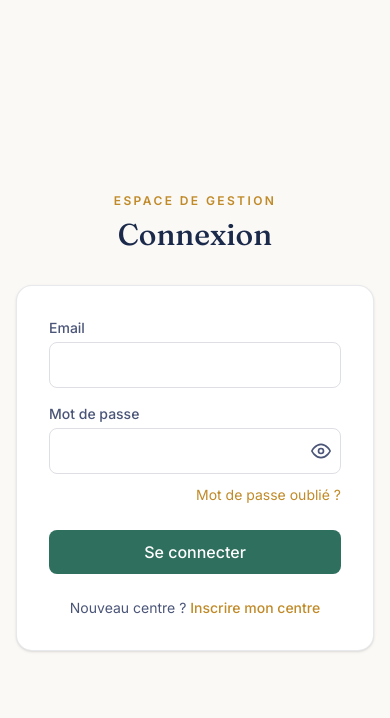
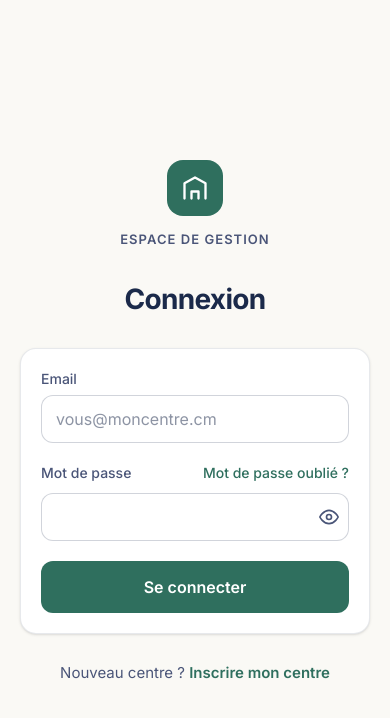
Before and after one commit to gestioncandidatob-2025/objectif-canada, a Next.js app in the folder frontend/: page /login in a window 390 px wide. Shown: the top 718 px of the page. Built offline with nearby package versions, Linux system fonts and the light colour scheme.

Commit message:
Nouveau menu, téléphone, FR/EN : nouvelle page Connexion

```diff
--- a/frontend/app/login/page.tsx
+++ b/frontend/app/login/page.tsx
@@ -4,6 +4,27 @@ import { useState } from "react";
 import { useRouter } from "next/navigation";
 import Link from "next/link";
 import ChampMotDePasse from "../components/ChampMotDePasse";
+
+// Icône « maison » de l'Espace de gestion (nom neutre : on ne sait pas
+// encore de quel centre il s'agit avant la connexion)
+function IconeEspace({ taille }: { taille: number }) {
+  return (
+    <svg
+      width={taille}
+      height={taille}
+      viewBox="0 0 24 24"
+      fill="none"
+      stroke="currentColor"
+      strokeWidth="2"
+      strokeLinecap="round"
+      strokeLinejoin="round"
+      aria-hidden="true"
+    >
+      <path d="M3 21V8l9-5 9 5v13" />
+      <path d="M9 21v-6h6v6" />
+    </svg>
+  );
+}
 
 export default function LoginPage() {
   const [email, setEmail] = useState("");
@@ -47,77 +68,115 @@ export default function LoginPage() {
     }
   }
 
+  const champClass =
+    "h-12 w-full rounded-xl border border-ink/20 bg-white px-3.5 text-base text-ink outline-none transition focus:border-accent focus:ring-2 focus:ring-accent/20";
+
   return (
-    <div className="flex min-h-screen items-center justify-center bg-paper px-4">
-      <div className="w-full max-w-sm">
-        <div className="mb-8 text-center">
-          {/* Nom neutre : on ne sait pas encore de quel centre il s'agit */}
-          <p className="text-xs font-semibold uppercase tracking-[0.2em] text-seal">
+    <div className="flex min-h-screen flex-col bg-paper lg:flex-row">
+      {/* ---------- Ordinateur : panneau de gauche ---------- */}
+      <aside className="hidden flex-col justify-between gap-10 bg-accent p-14 text-white lg:flex lg:w-[42%] lg:max-w-xl">
+        <div className="flex items-center gap-3">
+          <span className="flex h-11 w-11 items-center justify-center rounded-xl bg-white/15">
+            <IconeEspace taille={24} />
+          </span>
+          <span className="text-lg font-semibold">Espace de gestion</span>
+        </div>
+        <div className="max-w-md">
+          <h2 className="text-4xl font-bold leading-tight tracking-tight">
+            Inscriptions, factures et paiements de votre centre, au même endroit.
+          </h2>
+          <p className="mt-4 text-[17px] leading-relaxed text-white/90">
+            Sur ordinateur comme sur téléphone.
+          </p>
+        </div>
+        <p className="text-sm text-white/80">© {new Date().getFullYear()}</p>
+      </aside>
+
+      {/* ---------- Formulaire (téléphone et ordinateur) ---------- */}
+      <main className="flex flex-1 flex-col px-5 py-8 sm:px-12">
+        <div className="flex flex-1 items-center justify-center">
+          <div className="flex w-full max-w-sm flex-col gap-7">
+            {/* En-tête : sur téléphone seulement (sur ordinateur, il est à gauche) */}
+            <div className="flex flex-col items-center gap-3.5 text-center lg:hidden">
+              <span className="flex h-14 w-14 items-center justify-center rounded-2xl bg-accent text-white">
+                <IconeEspace taille={28} />
+              </span>
+              <p className="text-[13px] font-semibold uppercase tracking-[0.08em] text-ink-soft">
                 Espace de gestion
               </p>
-          <h1
-            className="mt-2 text-3xl text-ink"
-            style={{ fontFamily: "var(--font-display)" }}
-          >
+            </div>
+
+            <div className="text-center lg:text-left">
+              <h1 className="text-[28px] font-bold tracking-tight text-ink lg:text-3xl">
                 Connexion
               </h1>
+              <p className="mt-2 hidden text-[15px] text-ink-soft lg:block">
+                Entrez votre email et votre mot de passe.
+              </p>
             </div>
 
             <form
               onSubmit={handleSubmit}
-          className="rounded-2xl border border-ink/10 bg-white p-8 shadow-sm"
+              className="flex flex-col gap-4 rounded-2xl border border-ink/10 bg-white p-5 shadow-sm lg:border-0 lg:bg-transparent lg:p-0 lg:shadow-none"
             >
               {erreur && (
-            <p className="mb-4 rounded-lg bg-error/10 px-3 py-2 text-sm text-error">
-              {erreur}
-            </p>
+                <p className="rounded-lg bg-error/10 px-3 py-2.5 text-sm text-error">{erreur}</p>
               )}
 
-          <label className="mb-1 block text-sm font-medium text-ink-soft">
+              <div className="flex flex-col gap-1.5">
+                <label htmlFor="email" className="text-sm font-medium text-ink-soft">
                   Email
                 </label>
                 <input
+                  id="email"
                   type="email"
+                  autoComplete="email"
                   value={email}
                   onChange={(e) => setEmail(e.target.value)}
-            className="mb-4 w-full rounded-lg border border-ink/15 px-3 py-2.5 text-ink outline-none transition focus:border-accent focus:ring-2 focus:ring-accent/20"
+                  placeholder="vous@moncentre.cm"
+                  className={champClass}
                 />
+              </div>
 
-          <label className="mb-1 block text-sm font-medium text-ink-soft">
+              <div className="flex flex-col gap-1.5">
+                <div className="flex items-baseline justify-between gap-3">
+                  <label htmlFor="mot-de-passe" className="text-sm font-medium text-ink-soft">
                     Mot de passe
                   </label>
-          <ChampMotDePasse
-            value={motDePasse}
-            onChange={(e) => setMotDePasse(e.target.value)}
-            wrapperClassName="mb-2"
-            className="w-full rounded-lg border border-ink/15 px-3 py-2.5 text-ink outline-none transition focus:border-accent focus:ring-2 focus:ring-accent/20"
-          />
-
-          <div className="mb-6 text-right">
                   <Link
                     href={`/mot-de-passe-oublie${email ? `?email=${encodeURIComponent(email)}` : ""}`}
-              className="text-sm text-seal hover:underline"
+                    className="py-1 text-sm font-medium text-accent hover:underline"
                   >
                     Mot de passe oublié ?
                   </Link>
+                </div>
+                <ChampMotDePasse
+                  id="mot-de-passe"
+                  autoComplete="current-password"
+                  value={motDePasse}
+                  onChange={(e) => setMotDePasse(e.target.value)}
+                  className={champClass}
+                />
               </div>
 
               <button
                 type="submit"
                 disabled={connexionEnCours}
-            className="w-full rounded-lg bg-accent py-2.5 font-medium text-white transition active:scale-[0.97] hover:bg-accent-hover disabled:cursor-not-allowed disabled:opacity-60"
+                className="mt-1 h-[52px] w-full rounded-xl bg-accent text-base font-semibold text-white transition active:scale-[0.98] hover:bg-accent-hover disabled:cursor-not-allowed disabled:opacity-60"
               >
                 {connexionEnCours ? "Connexion en cours..." : "Se connecter"}
               </button>
+            </form>
 
-          <p className="mt-6 text-center text-sm text-ink-soft">
+            <p className="text-center text-[15px] text-ink-soft lg:text-left">
               Nouveau centre ?{" "}
-            <Link href="/inscrire-centre" className="font-medium text-seal hover:underline">
+              <Link href="/inscrire-centre" className="font-semibold text-accent hover:underline">
                 Inscrire mon centre
               </Link>
             </p>
-        </form>
           </div>
+        </div>
+      </main>
     </div>
   );
 }
```
Lines whose indentation alone changed are shown as unchanged.
